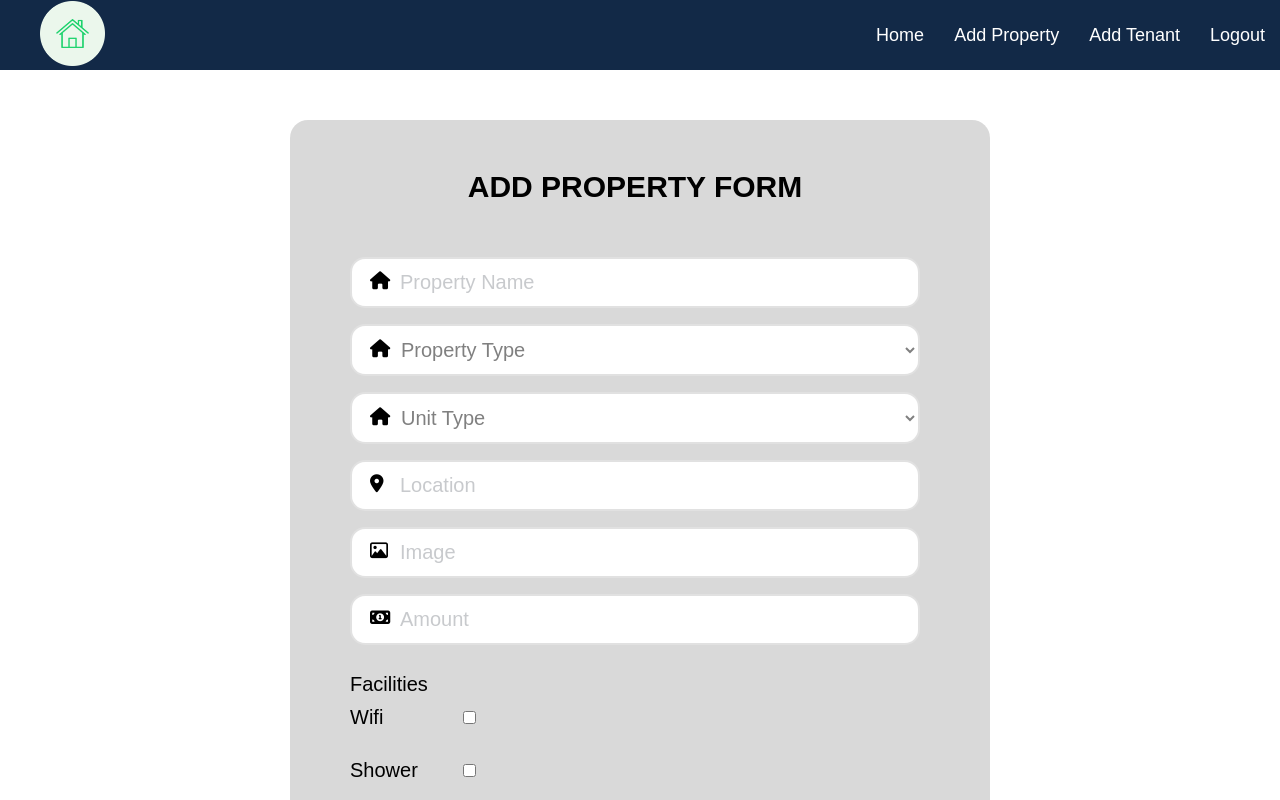
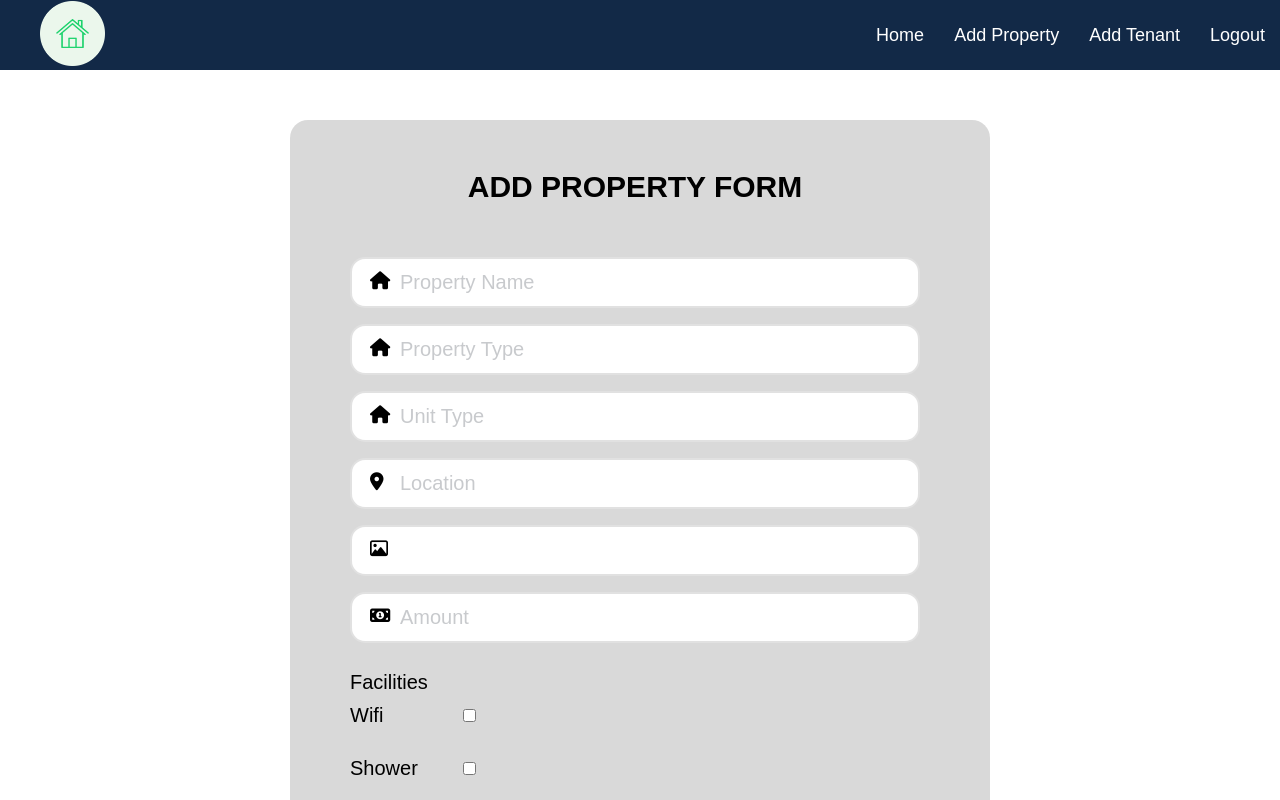
Before and after one commit to codingvaleria/housyproperties-frontend, a React (Create React App) app: page /admin/addproperty in a window 1280 px wide. Shown: the top 800 px of the page. Built offline with nearby package versions, Linux system fonts and the light colour scheme; a web font is replaced by a local one.

Commit message:
minor fix

```diff
--- a/src/admin/components/addproperty/Addpropertyform.js
+++ b/src/admin/components/addproperty/Addpropertyform.js
@@ -1,19 +1,33 @@
 import React, { useState } from "react";
 import AdminNavBar from "../adminhome/AdminNavbar";
 import "./Addpropertyform.css";
-//import { useNavigate } from "react-router-dom";
+import { useNavigate } from "react-router-dom";
 
-function Addpropertyform( /*onAddProperty*/ ) {
-  const [formData] = useState({
+function Addpropertyform( onAddProperty ) {
+  const [ propertyName, setPropertyName] = useState("")
+  const [property_type, setProperty_type] = useState("")
+  const [unit_type, setUnit_type] = useState("")
+const [location, setLocation] = useState("")
+const [image, setImage] = useState(" ")
+const [amount, setAmount] = useState(" ")
+const [wifi, setWifi] = useState("")
+const [shower, setShower] = useState("")
+const [balcony, setBalcony] = useState("")
+const [parking, setParking] = useState("")
+  const formData = {
     propertyName: "",
-    propertyType: "",
-    unitType: "",
+    property_type: "",
+    unit_type: "",
     location: "",
     image: "",
-    amount: 0,
-  });
+    amount: "",
+    wifi: true,
+    shower:true,
+    balcony: true,
+    parking: true
+  };
 
-  //const navigate = useNavigate();
+  const navigate = useNavigate();
 
   function handleSubmit(e) {
     console.log(formData);
@@ -25,10 +39,12 @@ function Addpropertyform( /*onAddProperty*/ ) {
       },
       body: JSON.stringify(formData),
     })
-      /*.then((res) => res.json())
-      .then((newProperty) => onAddProperty(newProperty));
-        navigate("/admin/viewproperty");*/
-
+    .then((resp)=>{
+      if (resp.ok) {
+        alert("propertyhas been successfully added");
+        e.reset()
+      }
+    })
   }
 
   return (
@@ -46,29 +62,39 @@ function Addpropertyform( /*onAddProperty*/ ) {
                 placeholder="Property Name"
                 id="Property Name"
                 name="Property Name"
+                onChange={(e)=>setPropertyName(e.target.value)}
+                value={propertyName}
+
               />
             </div>
             <div className="input-field">
               <div className="custom-select">
                 <i className="icon fa fa-home" aria-hidden="true"></i>
-                <select>
-                  <option value="">Property Type</option>
-                  <option value="Apartment">Apartment</option>
-                  <option value="Family House">Family House</option>
-                  <option value="Villa">Villa</option>
-                </select>
+                <input
+                className="form-control"
+                type="text"
+                placeholder="Property Type"
+                id="Location"
+                name="Location"
+                onChange={(e)=>setProperty_type(e.target.value)}
+                value={property_type}
+
+              />
               </div>
             </div>
             <div className="input-field">
               <div className="custom-select">
                 <i className="icon fa fa-home" aria-hidden="true"></i>
-                <select>
-                  <option value="">Unit Type</option>
-                  <option value="1 Bedroom">1 Bedroom</option>
-                  <option value="2 Bedroom">2 Bedroom</option>
-                  <option value="3 Bedroom">3 Bedroom</option>
-                  <option value="4 Bedroom">4 Bedroom</option>
-                </select>
+                <input
+                className="form-control"
+                type="text"
+                placeholder="Unit Type"
+                id="Location"
+                name="Location"
+                onChange={(e)=>setUnit_type(e.target.value)}
+                value={unit_type}
+
+              />
               </div>
             </div>
             <div className="input-field">
@@ -79,6 +105,9 @@ function Addpropertyform( /*onAddProperty*/ ) {
                 placeholder="Location"
                 id="Location"
                 name="Location"
+                onChange={(e)=>setLocation(e.target.value)}
+                value={location}
+
               />
             </div>
             <div className="input-field">
@@ -89,6 +118,9 @@ function Addpropertyform( /*onAddProperty*/ ) {
                 placeholder="Image"
                 id="Image"
                 name="Image"
+                onChange={(e)=>setImage(e.target.value)}
+                value={image}
+
               />
             </div>
             <div className="input-field">
@@ -99,6 +131,9 @@ function Addpropertyform( /*onAddProperty*/ ) {
                 placeholder="Amount"
                 id="Amount"
                 name="Amount"
+                onChange={(e)=>setAmount(e.target.value)}
+                value={amount}
+
               />
             </div>
             <div className="facilities-wrapper">
@@ -110,6 +145,9 @@ function Addpropertyform( /*onAddProperty*/ ) {
                   type="checkbox"
                   id="Wifi"
                   name="Wifi"
+                  onChange={(e)=>setWifi (e.target.value)}
+                value={wifi}
+
                 />
               </div>
               <div className="check-field">
@@ -119,6 +157,9 @@ function Addpropertyform( /*onAddProperty*/ ) {
                   type="checkbox"
                   id="Shower"
                   name="Shower"
+                  onChange={(e)=>setShower(e.target.value)}
+                value={shower}
+
                 />
               </div>
               <div className="check-field">
@@ -128,6 +169,9 @@ function Addpropertyform( /*onAddProperty*/ ) {
                   type="checkbox"
                   id="Balcony"
                   name="Balcony"
+                  onChange={(e)=>setBalcony(e.target.value)}
+                value={balcony}
+
                 />
               </div>
               <div className="check-field">
@@ -137,6 +181,9 @@ function Addpropertyform( /*onAddProperty*/ ) {
                   type="checkbox"
                   id="Parking"
                   name="Parking"
+                  onChange={(e)=>setParking(e.target.value)}
+                value={parking}
+
                 />
               </div>
             </div>
```
